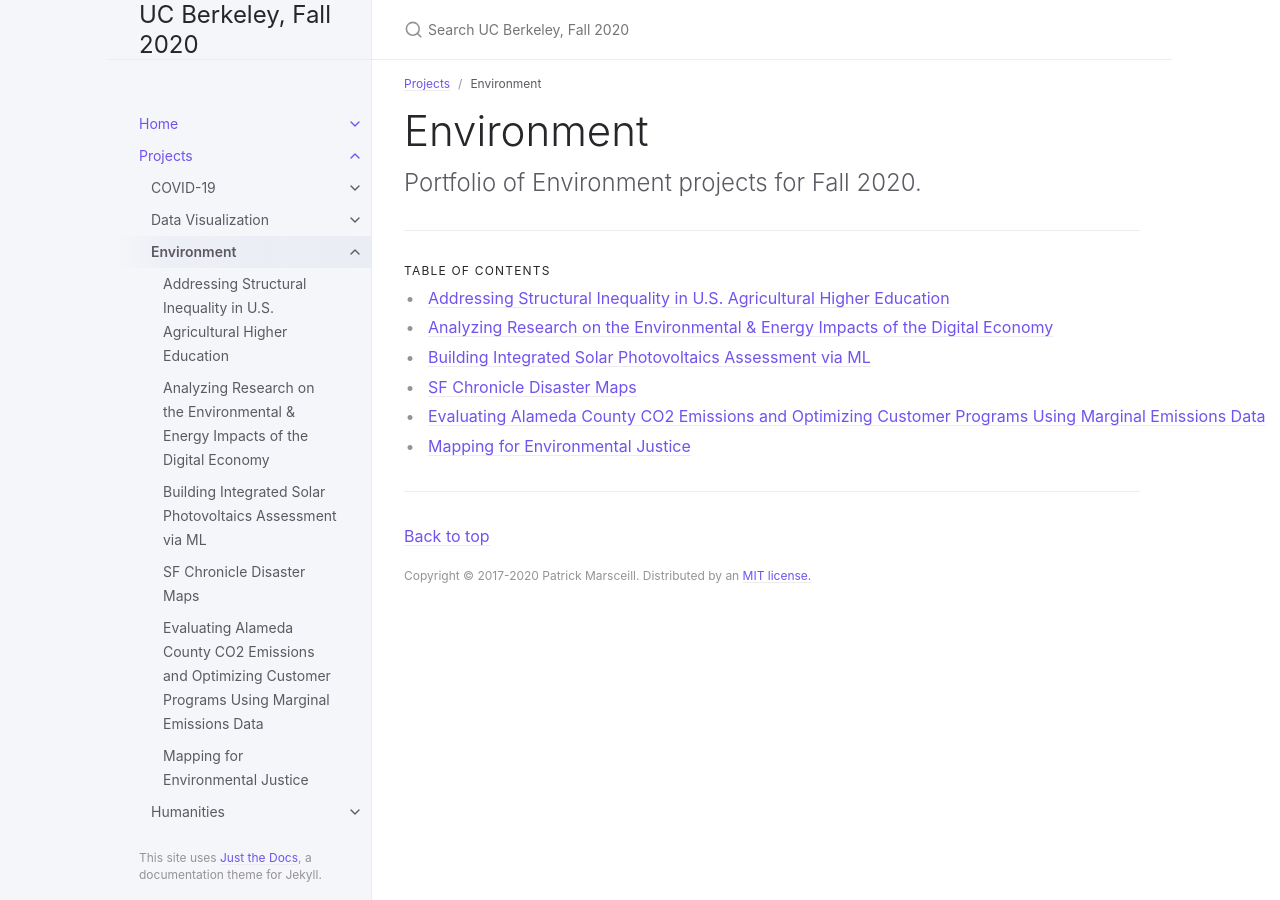
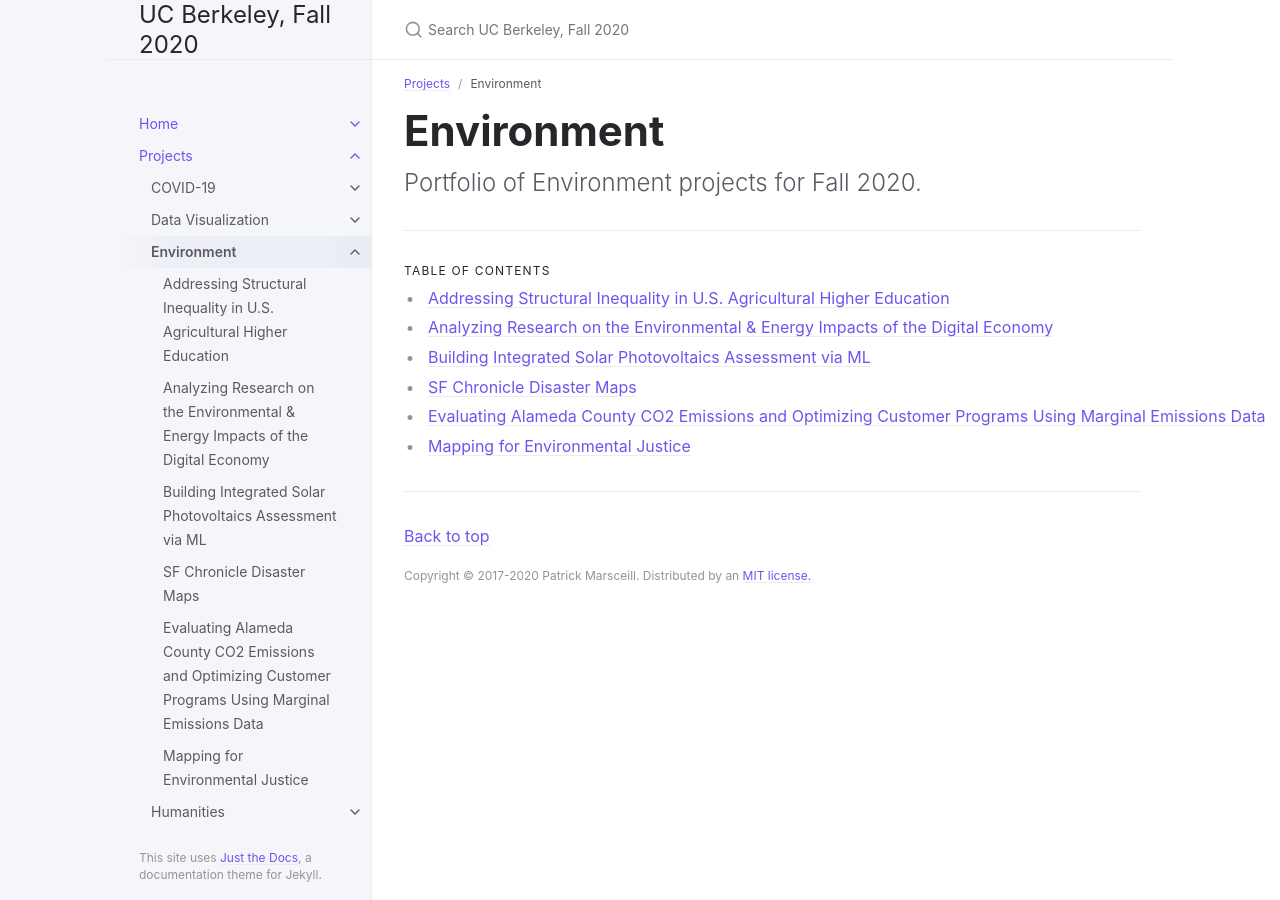
Before and after one commit to DS-Discovery/ds-discovery.github.io, a Jekyll site: the page built from Projects/Environment/environment.md, in a window 1280 px wide. Built offline with Jekyll 4.4.1, drawn with Linux system fonts in a browser that asks for light colours.

```diff
--- a/Projects/Environment/environment.md
+++ b/Projects/Environment/environment.md
@@ -5,7 +5,7 @@ parent: Projects
 nav_order: 1
 has_children: true
 ---
-# Environment
+# **Environment**
 {: .fs-9 }
 
 Portfolio of Environment projects for Fall 2020.
```
